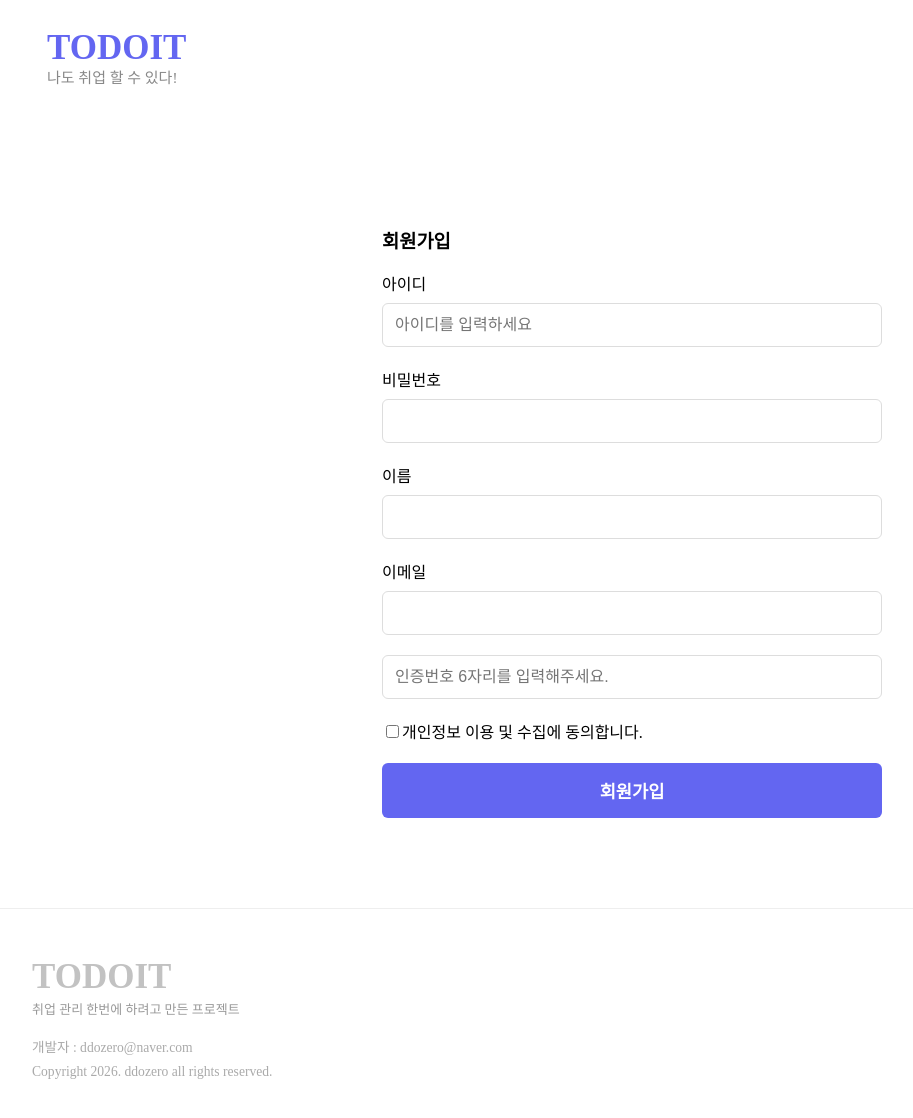
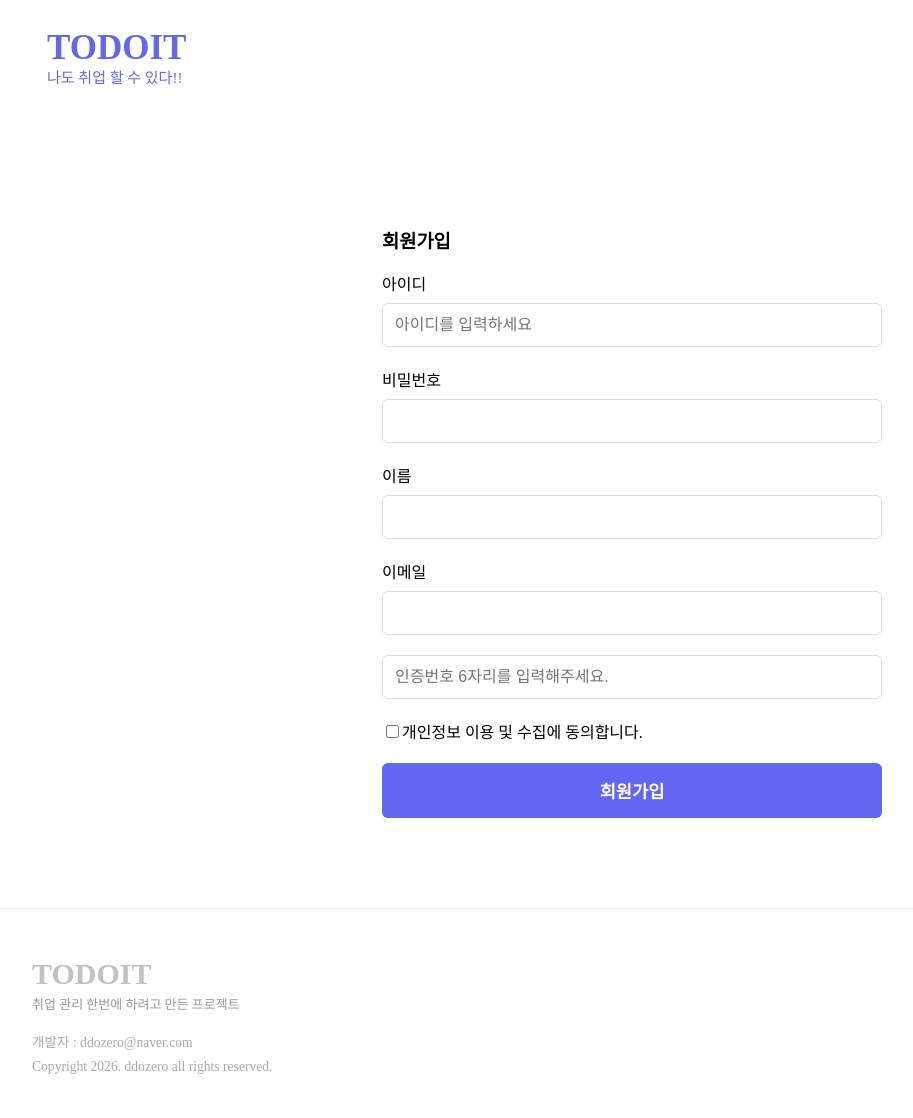
Before and after one commit to ddozero/Todoit, a React app in the folder web/: page /signup in a window 1280 px wide. Shown: the top 1118 px of the page, without its empty margins (8-921 px from the left). Built offline with nearby package versions, Linux system fonts and the light colour scheme; the HTML template or start-up script is replaced by a standard one; a web font is replaced by a local one.

Commit message:
💄 Style : update common css

```diff
--- a/web/src/App.css
+++ b/web/src/App.css
@@ -11,15 +11,25 @@ html, body, #root {
 
 #root {
   display: flex;
-  flex-direction: column; /* 헤더-메인-푸터 순서 */
-  min-height: 100vh; /* 화면 높이 100% 보장 */
+  flex-direction: column;
+  min-height: 100vh;
 }
 
-/* 2. 메인 컨텐츠 영역을 고정 */
+/* 공통 구조 */
 main {
-  flex: 1; /* 이 설정이 푸터를 맨 아래로 밀어냅니다! */
+  flex: 1;
   display: flex;
-  justify-content: center; /* 가로 중앙 */
-  align-items: center;     /* 세로 중앙 (박스를 화면 가운데로) */
-  padding: 40px 0;         /* 위아래 여유 공간 */
+  justify-content: center;
+  align-items: center;
+  width: 100%; /* 너비 꽉 차게 */
 }
+
+/* 1. 회원가입 등 일반 페이지: 위아래 여백 40px */
+.common-main {
+  padding: 40px 0;
+}
+
+/* 2. 로그인 페이지: 여백 0 (보라색이 꽉 차게!) */
+.login-main {
+  padding: 0;
+}
--- a/web/src/App.jsx
+++ b/web/src/App.jsx
@@ -9,14 +9,19 @@ import './App.css';
 
 function Layout({ children }) {
   const location = useLocation();
-  const showCommon = location.pathname !== "/";
+  const isLoginPage = location.pathname === "/";
 
   return (
-    <>
-      {showCommon && <Header />}
-      <main>{children}</main>
-      {showCommon && <Footer />}
-    </>
+    <div id="root">
+      {!isLoginPage && <Header />}
+
+      {/* 로그인 페이지면 'login-main', 아니면 'common-main' 클래스 적용 */}
+      <main className={isLoginPage ? "login-main" : "common-main"}>
+        {children}
+      </main>
+
+      {!isLoginPage && <Footer />}
+    </div>
   );
 }
 
--- a/web/src/components/common/Footer.css
+++ b/web/src/components/common/Footer.css
@@ -15,11 +15,12 @@
 }
 
 .footer-logo {
-  font-size: 35px;
+  font-size: 30px;
   color: #c2c2c2;
   margin: 0;
   font-weight: bold;
   line-height: 1;
+  cursor: pointer;
 }
 
 .footer-subtitle {
--- a/web/src/components/common/Footer.jsx
+++ b/web/src/components/common/Footer.jsx
@@ -1,11 +1,24 @@
 import React from "react";
+import { useNavigate } from "react-router-dom";
 import './Footer.css';
 
-function Footer(){
-    return(
+function Footer() {
+
+    const navigate = useNavigate();
+
+    const handleLogoClick = () => {
+        const isLogin = localStorage.getItem('isLogin') === true;
+
+        if (isLogin) {
+            navigate('/mypage');
+        } else {
+            navigate('/');
+        }
+    }
+    return (
         <footer className="main-footer">
             <div className="footer-container">
-                <h3 className="footer-logo">TODOIT</h3>
+                <h3 className="footer-logo" onClick={handleLogoClick}>TODOIT</h3>
                 <p className="footer-subtitle">취업 관리 한번에 하려고 만든 프로젝트</p>
 
                 <div className="footer-info">
--- a/web/src/components/common/Header.css
+++ b/web/src/components/common/Header.css
@@ -16,10 +16,12 @@
     margin: 0;
     font-weight: bold;
     line-height: 1;
+    cursor:pointer;
+    user-select:none;
 }
 
 .logo-subtitle {
     font-size: 15px;
-    color: #888888;
+    color: #6366f1;
     margin: 1px 0 0 0;
 }
--- a/web/src/components/common/Header.jsx
+++ b/web/src/components/common/Header.jsx
@@ -1,12 +1,25 @@
 import React from 'react';
+import { useNavigate } from 'react-router-dom';
 import './Header.css';
 
 function Header(){
+    const navigate = useNavigate();
+
+    const handleLogoClick = () => {
+        const isLogin = localStorage.getItem('isLogin') === 'true';
+
+        if(isLogin){
+            navigate('/mypage');
+        }else{
+            navigate('/');
+        }
+    }
+
     return(
         <header className="main-header">
            <div className="header-container">
-                <h1 className="logo-title">TODOIT</h1>
-                <p className="logo-subtitle">나도 취업 할 수 있다!</p>
+                <h1 className="logo-title" onClick={handleLogoClick}>TODOIT</h1>
+                <p className="logo-subtitle">나도 취업 할 수 있다!!</p>
            </div>
         </header>
     )
--- a/web/src/components/intro/Login.css
+++ b/web/src/components/intro/Login.css
@@ -1,11 +1,6 @@
 @import url("https://cdn.jsdelivr.net/gh/orioncactus/pretendard@v1.3.9/dist/web/static/pretendard.min.css");
 
-.html, body {
-    margin:0;
-    padding:0;
-    width: 100%;
-    height: 100%;
-}
+
 
 .login-container {
   background-color: #6367FF;
```
